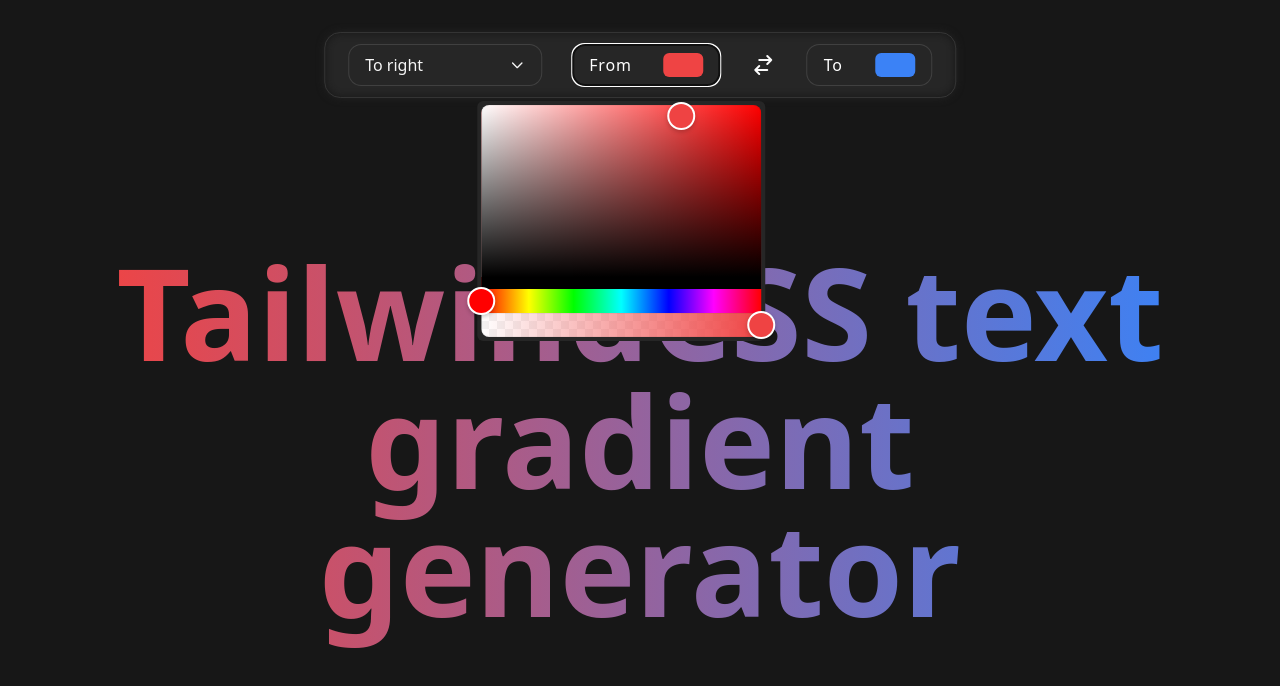
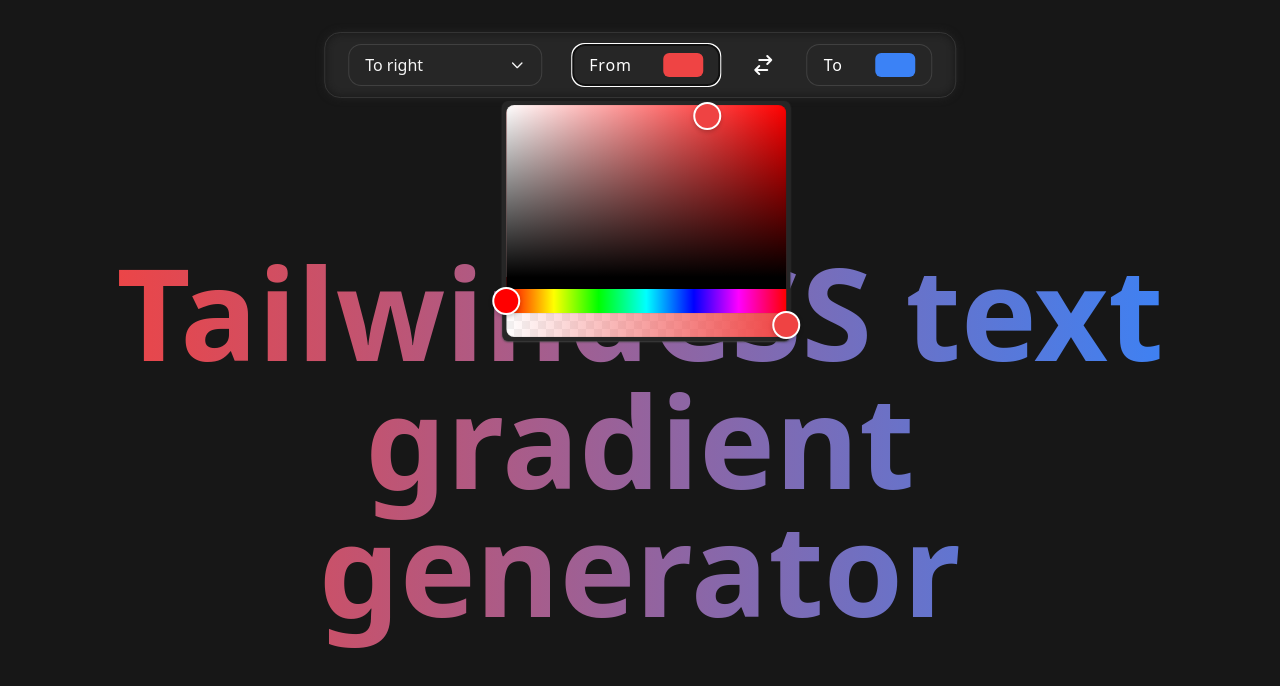
Before and after one commit to kiyov09/tailwind-text-gradient, a Next.js app: page / in a window 1280 px wide. Both pictures are taken after a click on the button "From". Shown: the top 686 px of the page. Built offline with nearby package versions, Linux system fonts and the light colour scheme.

Commit message:
Fix the color picker position on desktop

```diff
--- a/components/generics/ColorPicker.tsx
+++ b/components/generics/ColorPicker.tsx
@@ -4,6 +4,7 @@
 import { Popover } from '@headlessui/react';
 import { useEffect, useState } from 'react';
 import { rgbaToCSS } from '../../utils/colors';
+import { ArrowUpIcon } from '@heroicons/react/outline';
 
 export type ColorPickerProps = {
   color: RgbaColor;
@@ -36,7 +37,7 @@
           style={{ backgroundColor: `${rgbaToCSS(color)}` }}
         ></div>
       </Popover.Button>
-      <Popover.Panel className="fixed bottom-16 left-5 mb-4 h-60 w-[calc(100vw-2.5rem)] rounded-md bg-neutral-800 p-1 md:absolute md:left-0 md:top-full md:mt-4 md:h-60 md:w-72 md:-translate-x-1/3">
+      <Popover.Panel className="fixed bottom-16 left-5 mb-4 h-60 w-[calc(100vw-2.5rem)] rounded-md bg-neutral-800 p-1 md:absolute md:left-1/2 md:top-full md:mt-4 md:h-60 md:w-72 md:-translate-x-1/2 md:shadow-sm md:shadow-neutral-700">
         <RgbaColorPicker
           color={color}
           onChange={onColorChange}
```
